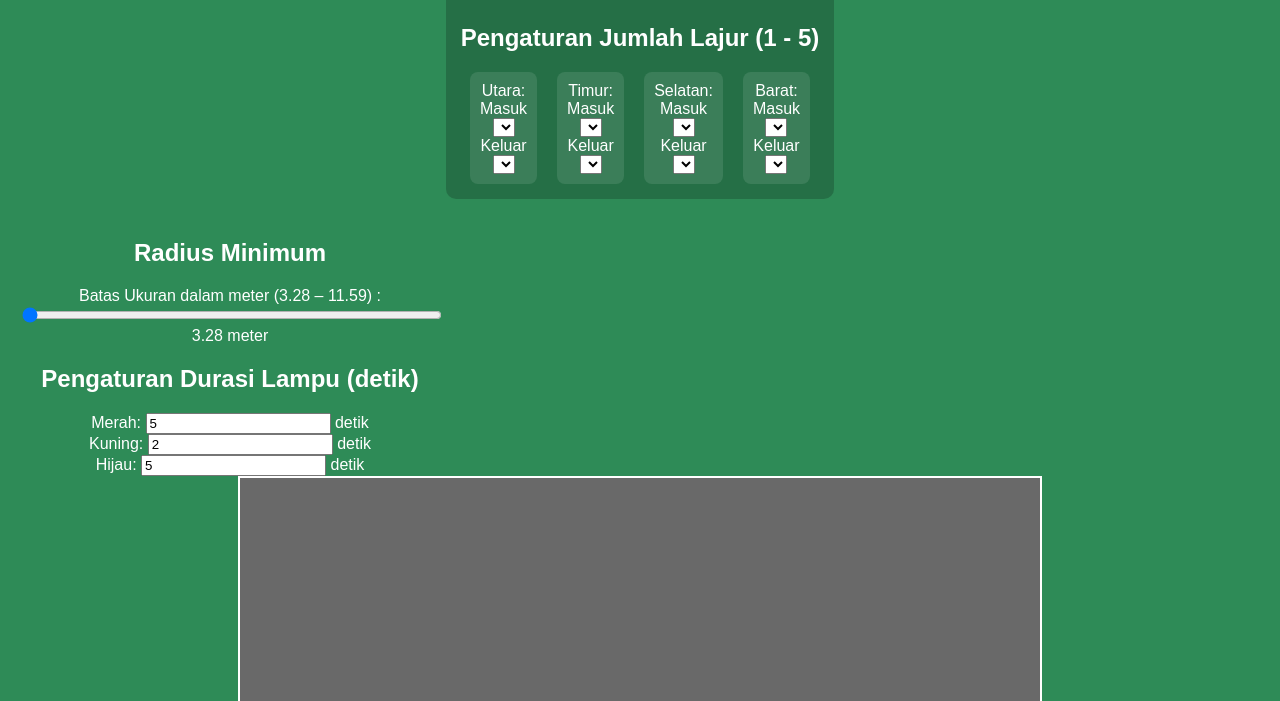
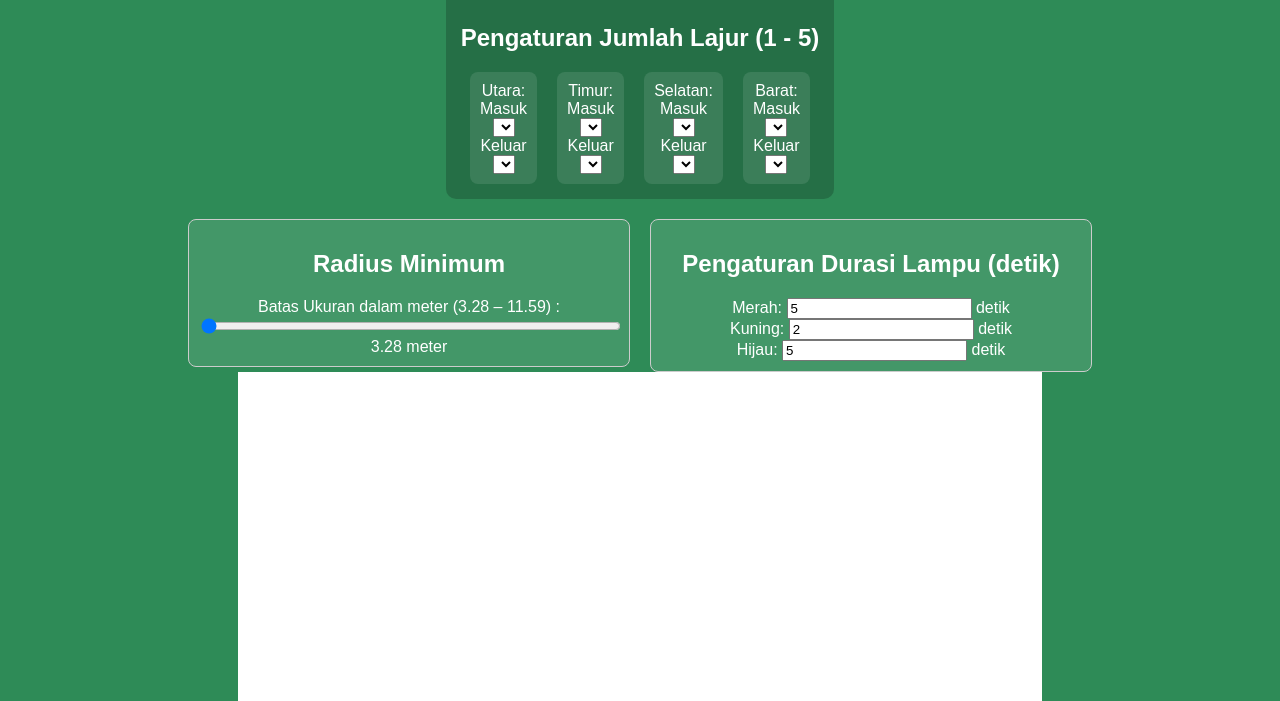
Before and after one commit to AngellJap/SIMULASI-MIKROSKOPIK-SIMPANGAN-JALAN-DENGAN-SISTEM-SINYAL-LALU-LINTAS, a plain HTML site: page index.html in a window 1280 px wide. Shown: the part 99-800 px from the top of the page. Drawn offline with Linux system fonts and the light colour scheme; a script that the page names is missing; files whose address does not match are found by name.

Commit message:
Update style.css

```diff
--- a/style.css
+++ b/style.css
@@ -36,8 +36,24 @@ h1 {
 }
 
 canvas {
-  background-color: #696969; /* DimGray for road */
+  background-color: #ffffff; /* DimGray for road */
   border: 2px solid white;
   display: block;
   margin: 0 auto;
 }
+
+.controls-container {
+  display: flex;
+  gap: 20px;          /* jarak antar panel */
+  align-items: flex-start; /* rata atas */
+  justify-content: center;
+}
+
+.panel {
+  flex: 1;
+  font-family: sans-serif;
+  padding: 10px;
+  border: 1px solid #ccc;
+  border-radius: 8px;
+  background: rgba(255, 255, 255, 0.1);
+}
```
